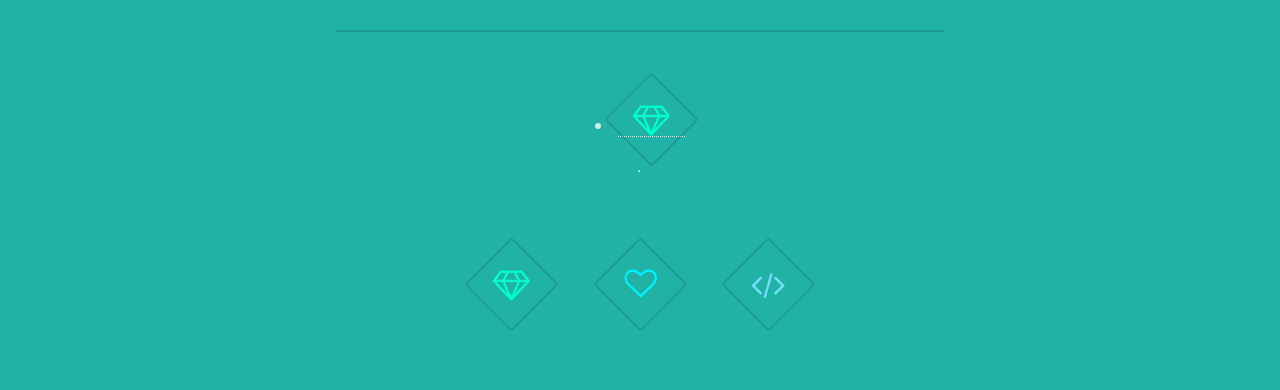
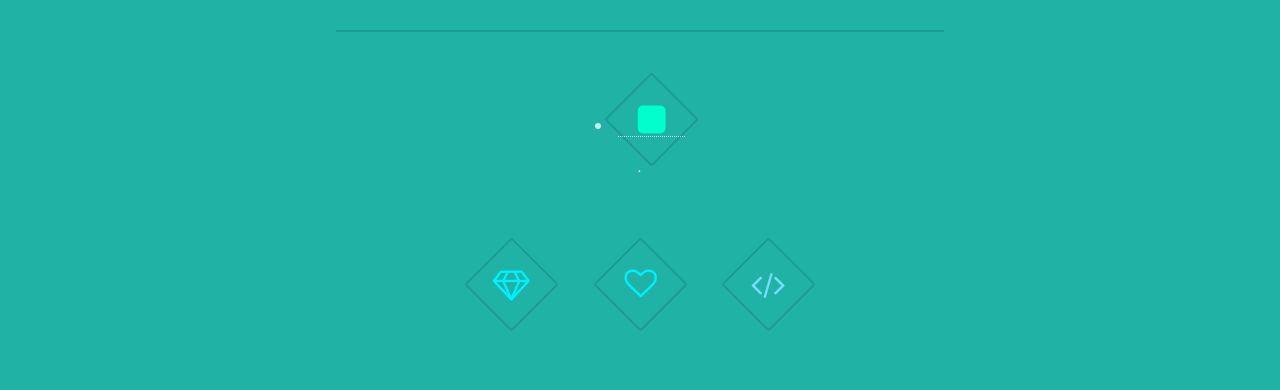
Before and after one commit to TeaOnMe/TeaOnMe.github.io, a Jekyll site: the page built from index.html, in a window 1280 px wide and 900 px high, scrolled down 909 px. Shown: the part 155-545 px from the top of the window. Built offline with Jekyll 4.4.1, drawn with Linux system fonts in a browser that asks for light colours.

Commit message:
Update index.html

```diff
--- a/index.html
+++ b/index.html
@@ -19,11 +19,11 @@ layout: landing
 							<header class="major">
 								<h2>OniFriends... Get a Oni, get a friend<br />
 								Get yourself an OniFriend.</h2>
-								<p> <a href="https://discord.gg/RtxXydCHtD"><li><span class="icon fa-diamond major style1"><span class="label">Lorem</span></span></li></a>.
+								<p> <a href="https://discord.gg/RtxXydCHtD"><li><span class="icon fa-square major style1"><span class="label">Lorem</span></span></li></a>.
 								</p>
 							</header>
 							<ul class="icons major">
-								<li><span class="icon fa-diamond major style1"><span class="label">Lorem</span></span></li>
+								<li><span class="icon fa-diamond major style2"><span class="label">Lorem</span></span></li>
 								<li><span class="icon fa-heart-o major style2"><span class="label">Ipsum</span></span></li>
 								<li><span class="icon fa-code major style3"><span class="label">Dolor</span></span></li>
 							</ul>
```
